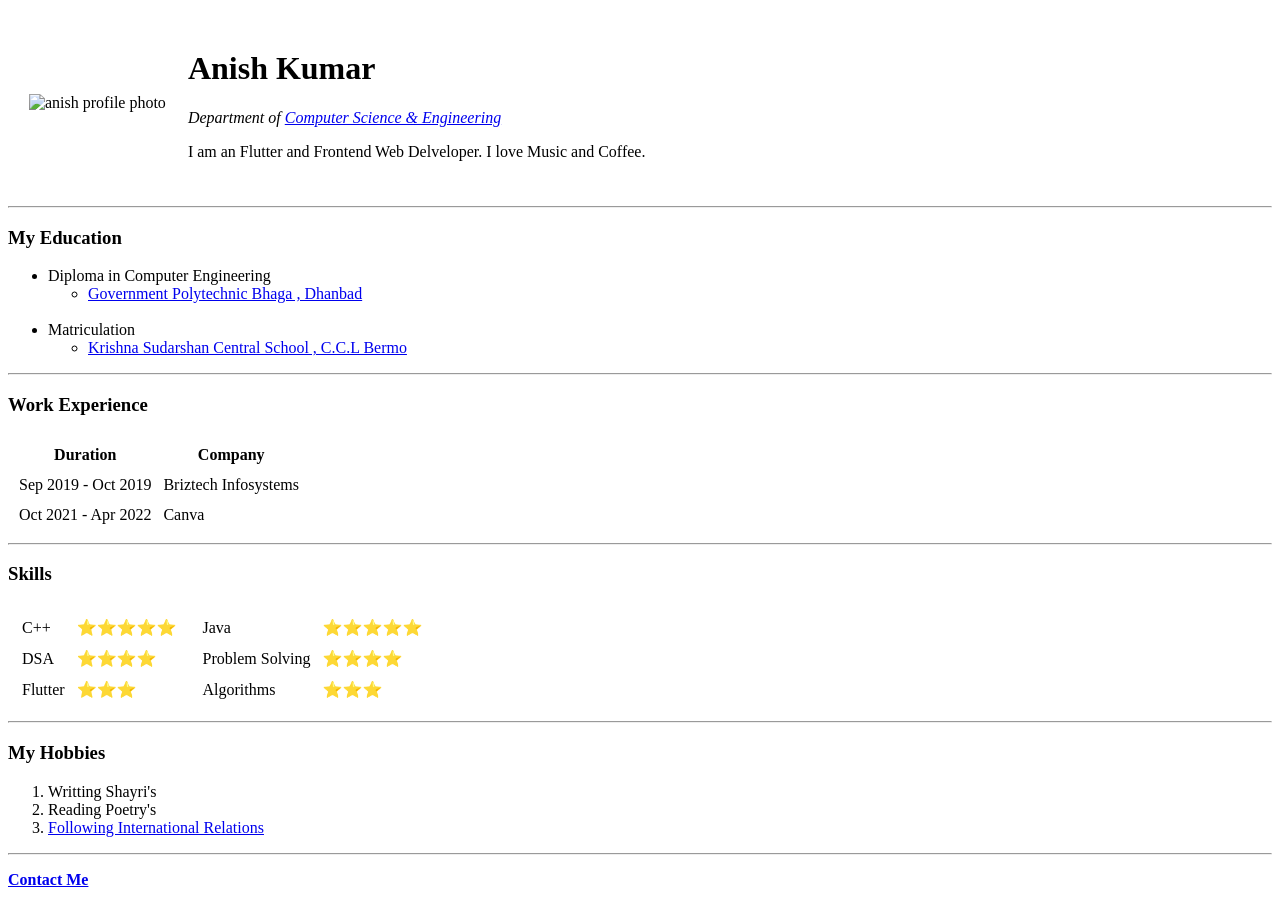
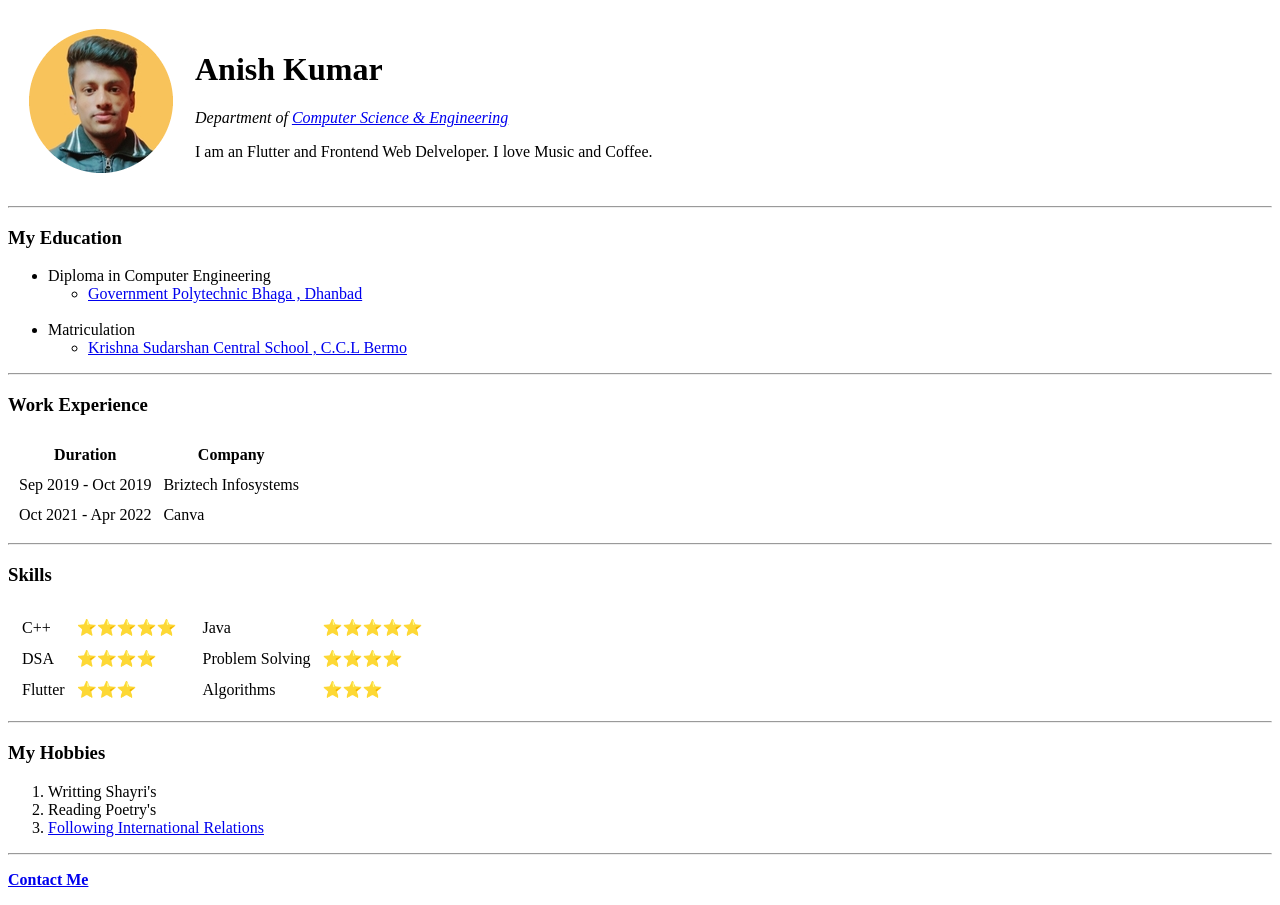
Before and after one commit to anishkumar28/myBasicWebsite, a plain HTML site: page index.html in a window 1280 px wide. Drawn offline with Linux system fonts and the light colour scheme.

Commit message:
corrected the image path

```diff
--- a/index.html
+++ b/index.html
@@ -8,7 +8,7 @@
   <body>
     <table cellspacing = "20">
       <tr>
-        <td><img src="images/anish-modified.png" alt="anish profile photo"></td>
+        <td><img src="anish-modified.png" alt="anish profile photo"></td>
         <td>
           <h1> Anish Kumar </h1>
           <p>
```
